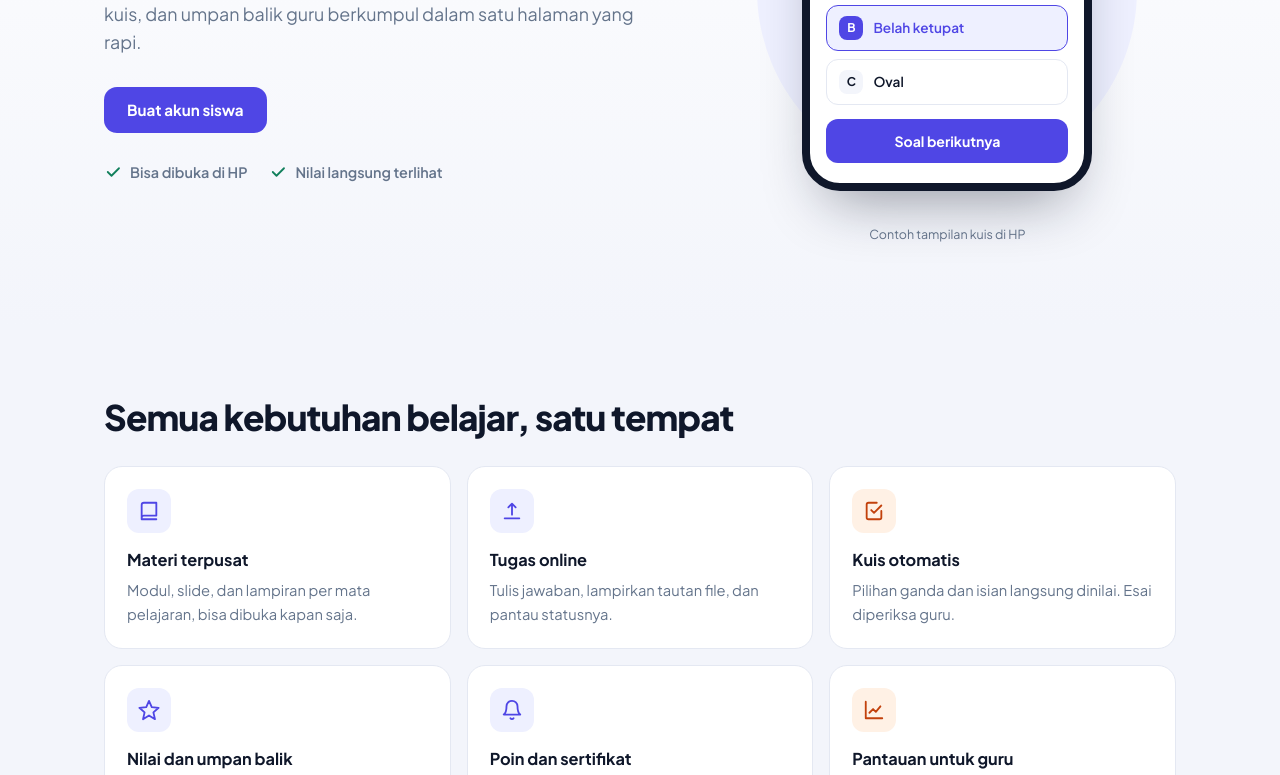
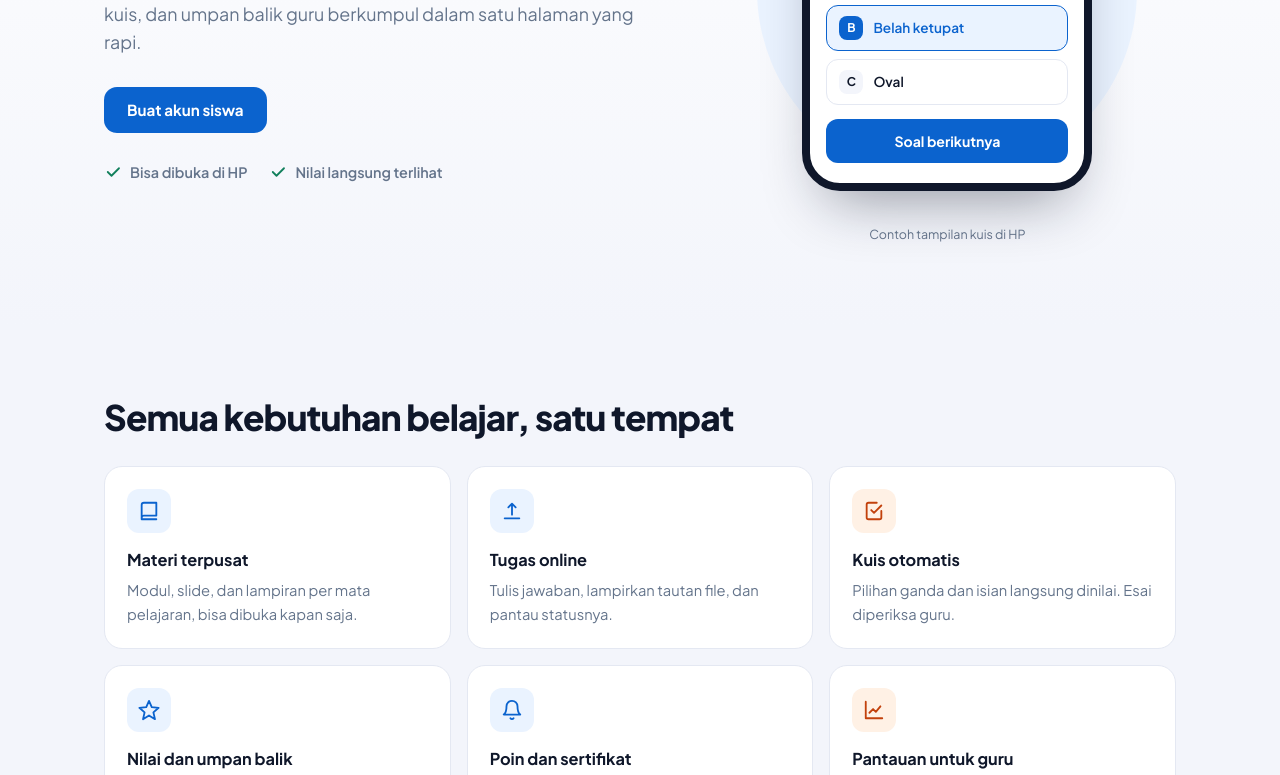
Before and after one commit to Daspro2026/DASPRO, a website with bundled scripts: page index.html in a window 1280 px wide. Shown: the part 377-1152 px from the top of the page. Built offline with nearby package versions, Linux system fonts and the light colour scheme.

Commit message:
Update theme.css

```diff
--- a/css/theme.css
+++ b/css/theme.css
@@ -3,7 +3,7 @@
    Warna utama tetap mengikuti Pengaturan guru (--brand / --b2). */
 
 /* ---------- GLOBAL (semua halaman) ---------- */
-:root{--bg:#F3F5FB;--ink:#0F172A;--mute:#64748B;--line:#E4E8F2;--brand:#4F46E5;--b2:#7C7FF7;--soft:#EEF0FF;
+:root{--bg:#F3F5FB;--ink:#0F172A;--mute:#64748B;--line:#E4E8F2;--brand:#0B63CE;--b2:#3B94F0;--soft:#EAF3FF;
   --nav1:#0B1226;--nav2:#131C3B;--ease:cubic-bezier(.22,1,.36,1);
   --sh1:0 1px 2px rgba(15,23,42,.05),0 10px 28px -14px rgba(15,23,42,.14);--sh2:0 2px 4px rgba(15,23,42,.06),0 18px 40px -16px rgba(15,23,42,.22)}
 html{scroll-behavior:smooth}
@@ -169,14 +169,14 @@ a.fchip:hover{border-color:var(--b2);background:var(--soft);transform:translateY
 .rt{display:flex;align-items:center;gap:8px;flex-wrap:wrap;justify-content:flex-end}
 .spv{position:relative;margin-top:14px;border:1px solid var(--line);border-radius:12px;overflow:hidden;cursor:crosshair;line-height:0;background:#fff}
 .spv canvas{width:100%;height:auto;display:block}
-#ceNm{position:absolute;transform:translate(-50%,-50%);white-space:nowrap;pointer-events:none;line-height:1.1;outline:1.5px dashed rgba(79,70,229,.7);outline-offset:5px}
+#ceNm{position:absolute;transform:translate(-50%,-50%);white-space:nowrap;pointer-events:none;line-height:1.1;outline:1.5px dashed rgba(11,99,206,.7);outline-offset:5px}
 
 #ceNo{position:absolute;transform:translate(-50%,-50%);white-space:nowrap;pointer-events:none;line-height:1.1;font-family:Arial,Helvetica,sans-serif;outline:1.5px dashed rgba(234,138,12,.85);outline-offset:4px}
 .seg{display:flex;gap:6px;margin-top:12px}
 .seg button{flex:1;padding:9px 10px;border-radius:10px;border:1.5px solid var(--line);background:#fff;font-weight:700;font-size:.82rem;cursor:pointer;color:var(--mute);transition:.2s}
 .seg button.on{background:var(--soft);border-color:var(--b2);color:var(--brand)}
 
-.spv{touch-action:none;user-select:none;-webkit-user-select:none}.spv:focus{outline:none}.spv:focus-visible{box-shadow:0 0 0 3px rgba(79,70,229,.35)}
+.spv{touch-action:none;user-select:none;-webkit-user-select:none}.spv:focus{outline:none}.spv:focus-visible{box-shadow:0 0 0 3px rgba(11,99,206,.35)}
 .spv #ceNm,.spv #ceNo{cursor:move}
 .gl{position:absolute;pointer-events:none;z-index:1}
 .gl.gv{left:50%;top:0;bottom:0;border-left:1px dashed rgba(220,38,38,.55)}
```
